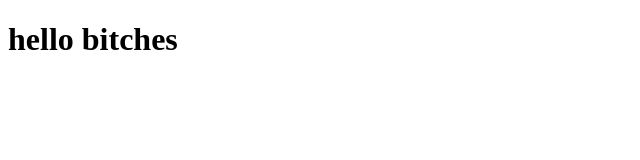
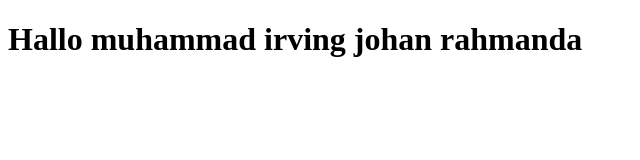
Before and after one commit to iroha99/binar-academy-learn-git, a plain HTML site: page index.html in a window 1280 px wide. Shown: the whole page, without its empty margins (0-640 px from the left). Drawn offline with Linux system fonts and the light colour scheme.

Commit message:
typo fix

```diff
--- a/inde.html
+++ b/index.html
@@ -6,6 +6,6 @@
     <title>Document</title>
 </head>
 <body>
-    <h1>hello bitches</h1>
+    <h1>Hallo muhammad irving johan rahmanda</h1>
 </body>
 </html>
```
